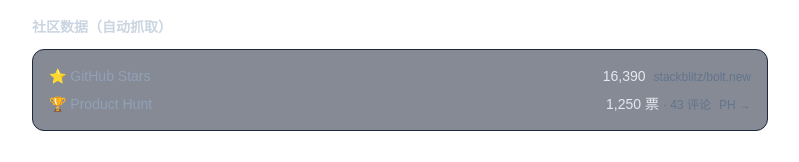
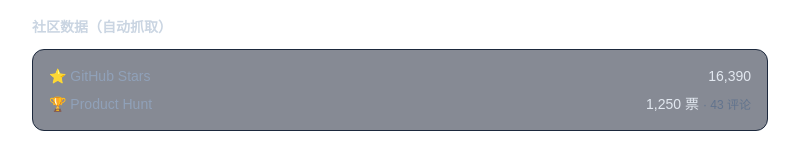
Before and after one commit to lllllllyc123/ai-growth-rank, a Next.js app: page /tool/bolt-new in a window 1280 px wide. Shown: the part 602-764 px from the top of the page, without its empty margins (240-1039 px from the left). Built offline with nearby package versions, Linux system fonts and the light colour scheme.

Commit message:
fix: optional totalScore in getToolsByRank

```diff
--- a/src/data/tools-manual.ts
+++ b/src/data/tools-manual.ts
@@ -14,7 +14,7 @@ export const manualEntries: AITool[] = [
     "visitGrowth": 8.5,
     "userRating": 4.8,
     "pricing": "freemium",
-    "phSlug": "chatgpt",
+    "redditSubreddit": "ChatGPT",
     "foundedAt": "2022-11-30",
     "country": "美国",
     "growthScore": 88,
@@ -40,7 +40,7 @@ export const manualEntries: AITool[] = [
     "visitGrowth": 22.3,
     "userRating": 4.7,
     "pricing": "freemium",
-    "phSlug": "claude",
+    "redditSubreddit": "ClaudeAI",
     "foundedAt": "2023-03-14",
     "country": "美国",
     "growthScore": 95,
@@ -66,7 +66,7 @@ export const manualEntries: AITool[] = [
     "visitGrowth": 15.1,
     "userRating": 4.5,
     "pricing": "freemium",
-    "phSlug": "gemini-6",
+    "redditSubreddit": "Bard",
     "foundedAt": "2023-12-06",
     "country": "美国",
     "growthScore": 90,
@@ -91,7 +91,7 @@ export const manualEntries: AITool[] = [
     "visitGrowth": -3.2,
     "userRating": 4.7,
     "pricing": "paid",
-    "phSlug": "midjourney",
+    "redditSubreddit": "midjourney",
     "foundedAt": "2022-07-12",
     "country": "美国",
     "growthScore": 68,
@@ -116,7 +116,7 @@ export const manualEntries: AITool[] = [
     "visitGrowth": 35.8,
     "userRating": 4.9,
     "pricing": "freemium",
-    "phSlug": "cursor",
+    "redditSubreddit": "cursor",
     "foundedAt": "2023-06-15",
     "country": "美国",
     "growthScore": 98,
@@ -142,7 +142,7 @@ export const manualEntries: AITool[] = [
     "visitGrowth": 18.6,
     "userRating": 4.6,
     "pricing": "paid",
-    "phSlug": "github-copilot",
+    "redditSubreddit": "githubcopilot",
     "foundedAt": "2022-06-21",
     "country": "美国",
     "growthScore": 85,
@@ -168,7 +168,7 @@ export const manualEntries: AITool[] = [
     "visitGrowth": 28.4,
     "userRating": 4.6,
     "pricing": "freemium",
-    "phSlug": "perplexity-ai",
+    "redditSubreddit": "perplexity_ai",
     "foundedAt": "2022-12-01",
     "country": "美国",
     "growthScore": 93,
@@ -194,7 +194,7 @@ export const manualEntries: AITool[] = [
     "visitGrowth": 42.1,
     "userRating": 4.5,
     "pricing": "paid",
-    "phSlug": "runway",
+    "redditSubreddit": "runwayml",
     "foundedAt": "2023-02-06",
     "country": "美国",
     "growthScore": 97,
@@ -220,7 +220,7 @@ export const manualEntries: AITool[] = [
     "visitGrowth": 120.5,
     "userRating": 4.4,
     "pricing": "paid",
-    "phSlug": "sora",
+    "redditSubreddit": "OpenAI",
     "foundedAt": "2024-02-15",
     "country": "美国",
     "growthScore": 99,
@@ -246,7 +246,7 @@ export const manualEntries: AITool[] = [
     "visitGrowth": 55.2,
     "userRating": 4.5,
     "pricing": "freemium",
-    "phSlug": "suno",
+    "redditSubreddit": "SunoAI",
     "foundedAt": "2023-09-01",
     "country": "美国",
     "growthScore": 96,
@@ -272,7 +272,7 @@ export const manualEntries: AITool[] = [
     "visitGrowth": 10.2,
     "userRating": 4.3,
     "pricing": "paid",
-    "phSlug": "notion-ai",
+    "redditSubreddit": "Notion",
     "foundedAt": "2023-02-22",
     "country": "美国",
     "growthScore": 78,
@@ -290,7 +290,6 @@ export const manualEntries: AITool[] = [
   },
   {
     "slug": "lovable",
-    "phSlug": "lovable",
     "name": "Lovable",
     "url": "https://lovable.dev",
     "description": "AI全栈应用生成平台，自然语言描述即可生成完整Web应用前端代码，支持实时预览与一键部署。",
@@ -323,8 +322,6 @@ export const manualEntries: AITool[] = [
     "monthlyVisits": 22000000,
     "visitGrowth": 68.7,
     "userRating": 4.7,
-    "phSlug": "bolt-new",
-    "githubRepo": "stackblitz/bolt.new",
     "pricing": "freemium",
     "foundedAt": "2024-06-10",
     "country": "美国",
@@ -352,8 +349,7 @@ export const manualEntries: AITool[] = [
     "userRating": 4.8,
     "githubStars": 0,
     "githubRepo": "deepseek-ai/DeepSeek-V3",
-    "phSlug": "deepseek",
-    "huggingfaceModel": "deepseek-ai/DeepSeek-V3",
+    "redditSubreddit": "DeepSeek",
     "pricing": "free",
     "foundedAt": "2023-07-17",
     "country": "中国",
@@ -372,7 +368,6 @@ export const manualEntries: AITool[] = [
   },
   {
     "slug": "kimi",
-    "phSlug": "kimi-ai-assistant",
     "name": "Kimi",
     "url": "https://kimi.moonshot.cn",
     "description": "月之暗面推出的长文本AI助手，支持200万字超长上下文，中文长文本处理领域领先。",
@@ -398,7 +393,6 @@ export const manualEntries: AITool[] = [
   },
   {
     "slug": "gamma",
-    "phSlug": "gamma",
     "name": "Gamma",
     "url": "https://gamma.app",
     "description": "AI驱动的演示文稿与文档生成平台，输入主题一键生成精美PPT、网页和文档。",
@@ -432,7 +426,7 @@ export const manualEntries: AITool[] = [
     "visitGrowth": 20.3,
     "userRating": 4.7,
     "pricing": "freemium",
-    "phSlug": "elevenlabs",
+    "redditSubreddit": "ElevenLabs",
     "foundedAt": "2023-01-23",
     "country": "英国",
     "growthScore": 84,
@@ -458,7 +452,7 @@ export const manualEntries: AITool[] = [
     "visitGrowth": 45.2,
     "userRating": 4.5,
     "pricing": "freemium",
-    "phSlug": "v0",
+    "redditSubreddit": "vercel",
     "foundedAt": "2024-01-10",
     "country": "美国",
     "growthScore": 94,
@@ -485,7 +479,7 @@ export const manualEntries: AITool[] = [
     "userRating": 4.6,
     "githubStars": 0,
     "githubRepo": "langgenius/dify",
-    "phSlug": "dify-ai",
+    "redditSubreddit": "dify",
     "pricing": "open-source",
     "foundedAt": "2023-05-01",
     "country": "中国",
@@ -505,7 +499,6 @@ export const manualEntries: AITool[] = [
   },
   {
     "slug": "coze",
-    "phSlug": "coze",
     "name": "Coze（扣子）",
     "url": "https://www.coze.com",
     "description": "字节跳动推出的AI Bot开发平台，零代码创建AI助手并发布到抖音、微信等多渠道。",
@@ -532,7 +525,7 @@ export const manualEntries: AITool[] = [
 ];
 
 export function getToolsByRank(): AITool[] {
-  return [...manualEntries].sort((a, b) => b.totalScore - a.totalScore);
+  return [...manualEntries].sort((a, b) => (b.totalScore ?? 0) - (a.totalScore ?? 0));
 }
 
 export function getToolsByCategory(category: string): AITool[] {
```
